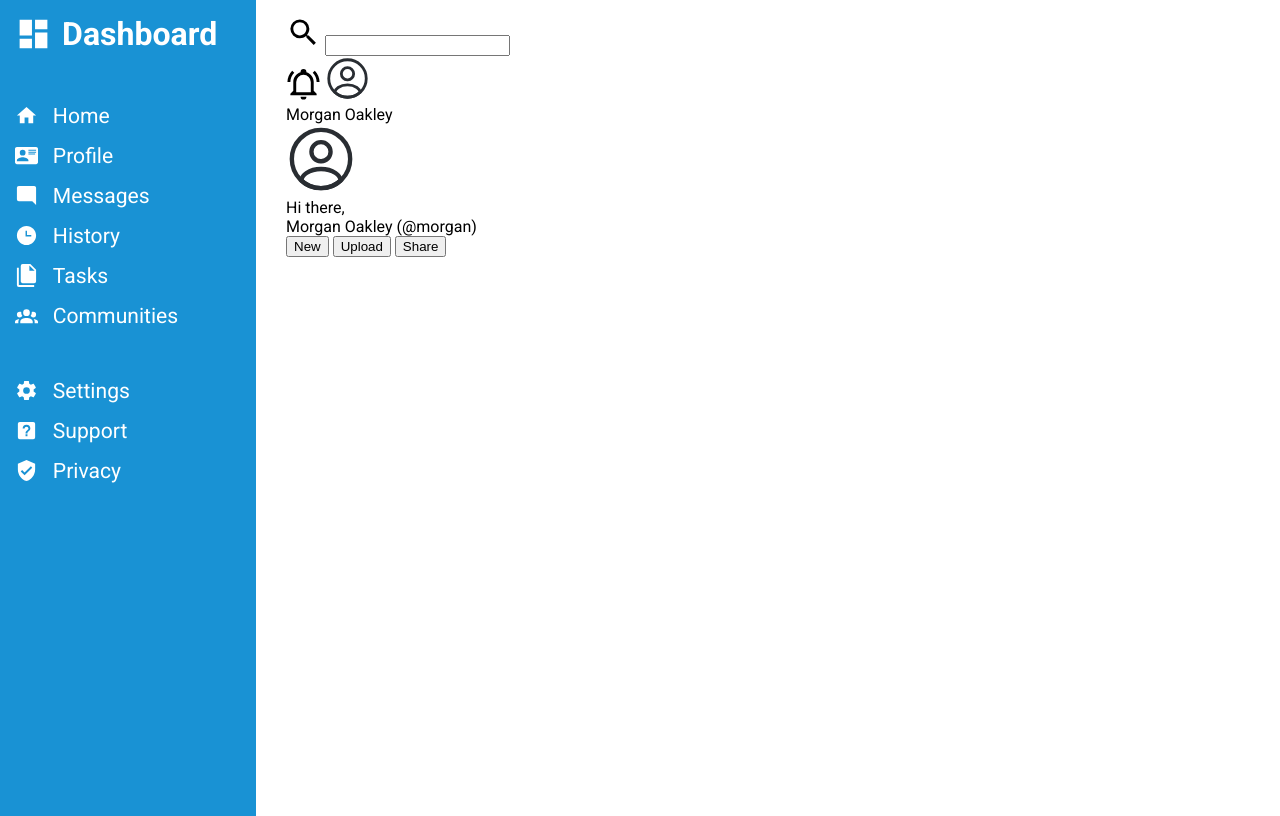
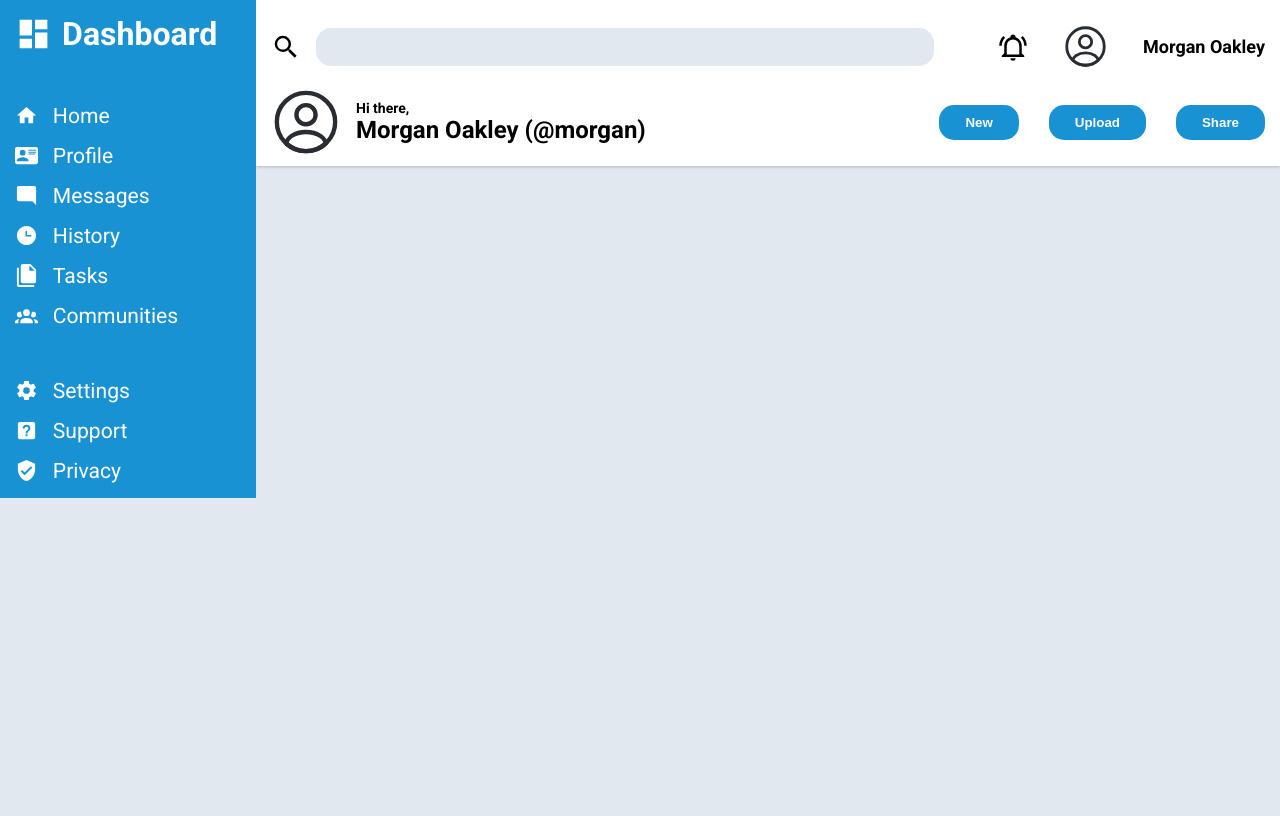
Before and after one commit to DavydTseluiko/grid-admin-dashboard, a plain HTML site: page index.html in a window 1280 px wide. Drawn offline with Linux system fonts and the light colour scheme.

Commit message:
Style header section

```diff
--- a/css/style.css
+++ b/css/style.css
@@ -5,6 +5,7 @@
   --white-color: #ffffff;
   --white-svg: invert(99%) sepia(1%) saturate(4851%) hue-rotate(286deg)
     brightness(114%) contrast(101%);
+  --gray-color: #e2e8f0;
 }
 
 html {
@@ -51,6 +52,8 @@ img {
 body {
   font-family: "Roboto", sans-serif;
 
+  background-color: var(--gray-color);
+
   display: grid;
   grid-template-columns: minmax(185px, 2fr) 8fr;
   grid-template-rows: 1fr 2fr;
@@ -58,6 +61,8 @@ body {
 
 .sidebar {
   padding: 15px;
+
+  z-index: 2;
 
   grid-row: 1 / -1;
 
@@ -114,12 +119,51 @@ body {
 }
 
 .header {
-  padding: 15px 30px;
+  padding: 15px 15px 0 15px;
+
+  background-color: var(--white-color);
+  box-shadow: 0px 1px 3px 0px rgba(0, 0, 0, 0.2);
+
+  display: grid;
+  grid-template-columns: 2fr 1fr;
+  align-items: center;
+}
+
+.search {
+  display: flex;
+  gap: 15px;
+}
+
+.search > input {
+  background-color: var(--gray-color);
+  border: none;
+  border-radius: 15px;
+  padding: 10px;
+  font-size: 1rem;
+  width: 100%;
+}
+
+.search > input:focus {
+  outline: 2px solid var(--blue-color);
+  box-shadow: 1px 2px 5px black;
+}
+
+.user-info {
+  justify-self: end;
+
+  display: flex;
+  align-items: center;
+  gap: 35px;
 }
 
 .search-img,
 .bell-img {
-  width: 35px;
+  width: 30px;
+}
+
+.user-name {
+  font-size: 18px;
+  font-weight: 700;
 }
 
 .pfp {
@@ -131,5 +175,34 @@ body {
 }
 
 .line-break {
+  font-size: 14px;
+  font-weight: 700;
+
   display: block;
 }
+
+.user-greeting {
+  display: flex;
+  align-items: center;
+  gap: 15px;
+}
+
+.bold {
+  font-size: 24px;
+  font-weight: 700;
+}
+
+.header-buttons {
+  display: flex;
+  justify-content: end;
+  gap: 30px;
+}
+
+.header-buttons button {
+  padding: 10px 26px;
+  font-weight: 700;
+  background-color: var(--blue-color);
+  color: var(--white-color);
+  border-radius: 15px;
+  border: none;
+}
--- a/index.html
+++ b/index.html
@@ -98,7 +98,8 @@
           alt="Profile Picture Icon Big"
         />
         <p class="greeting">
-          <span class="line-break">Hi there,</span>Morgan Oakley (@morgan)
+          <span class="line-break">Hi there,</span
+          ><span class="bold">Morgan Oakley (@morgan)</span>
         </p>
       </div>
       <div class="header-buttons">
```
